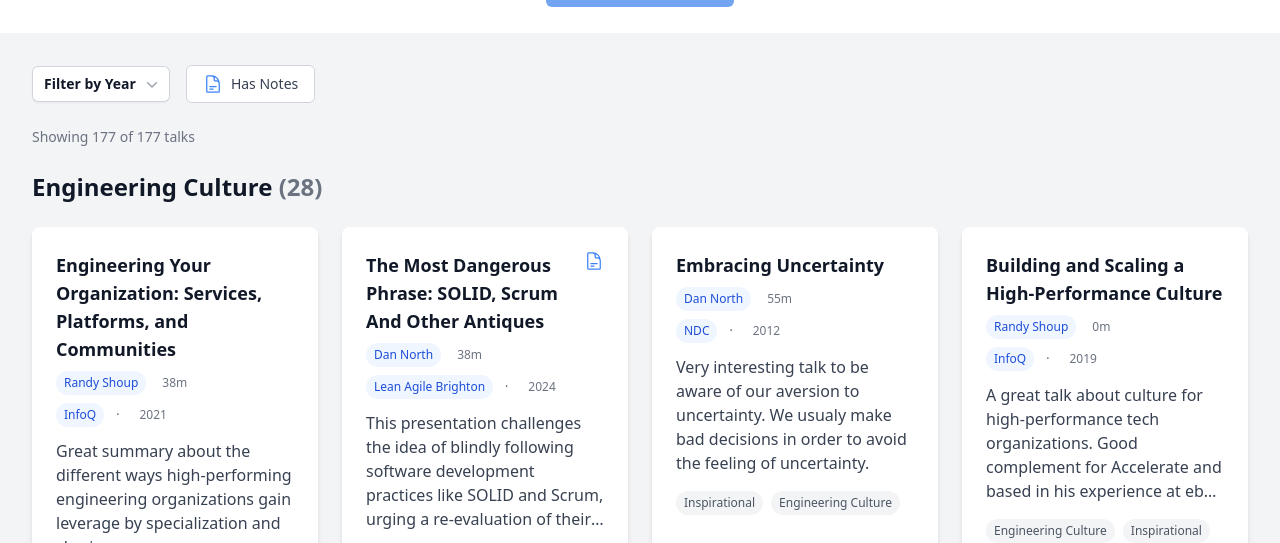
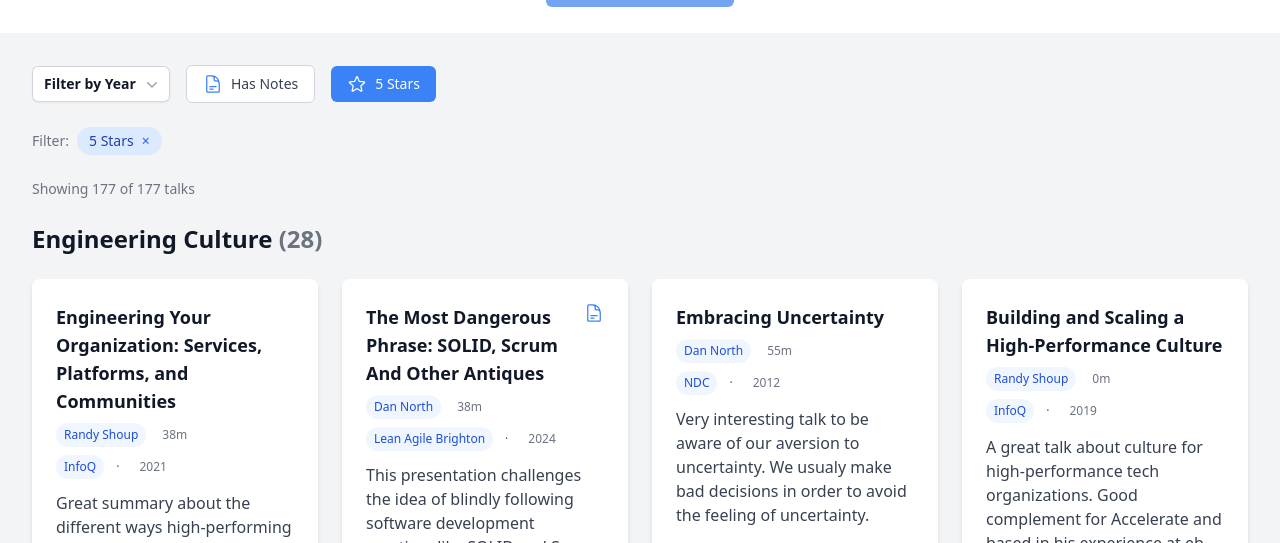
Before and after one commit to eferro/eferro-picks-site, a React (Vite) app: page / in a window 1280 px wide. Shown: the part 257-800 px from the top of the page. Built offline with nearby package versions, Linux system fonts and the light colour scheme; the HTML template or start-up script is replaced by a standard one.

Commit message:
test: add rating filter tests for 5-star feature

```diff
--- a/src/components/TalksList/index.tsx
+++ b/src/components/TalksList/index.tsx
@@ -6,7 +6,7 @@ import { YearFilter, type YearFilterData } from './YearFilter';
 import { useSearchParams, useLocation } from 'react-router-dom';
 import { useScrollPosition } from '../../hooks/useScrollPosition';
 import { hasMeaningfulNotes } from '../../utils/talks';
-import { DocumentTextIcon } from '@heroicons/react/24/outline';
+import { DocumentTextIcon, StarIcon } from '@heroicons/react/24/outline';
 
 function LoadingSpinner() {
   return (
@@ -32,7 +32,8 @@ export function TalksList() {
   const [selectedConference, setSelectedConference] = useState<string | null>(null);
   const [selectedYearFilter, setSelectedYearFilter] = useState<YearFilterData | null>(null);
   const [showOnlyWithNotes, setShowOnlyWithNotes] = useState(() => searchParams.get('hasNotes') === 'true');
-  const { talks, loading, error } = useTalks();
+  const [filterByRating, setFilterByRating] = useState(() => searchParams.get('rating') !== 'all');
+  const { talks, loading, error } = useTalks(filterByRating);
 
   // Add scroll position saving
   useScrollPosition();
@@ -46,6 +47,7 @@ export function TalksList() {
     const year = params.get('year');
     const yearType = params.get('yearType');
     const hasNotes = params.get('hasNotes') === 'true';
+    const rating = params.get('rating');
 
     // Update state from URL
     if (author) setSelectedAuthor(author);
@@ -60,6 +62,7 @@ export function TalksList() {
       setSelectedYearFilter(null);
     }
     setShowOnlyWithNotes(hasNotes);
+    setFilterByRating(rating !== 'all');
   }, [searchParams]);
 
   // Update URL when filters change
@@ -79,6 +82,29 @@ export function TalksList() {
     // Update hasNotes parameter
     if (newValue) {
       params.set('hasNotes', 'true');
+    }
+
+    setSearchParams(params);
+  };
+
+  const handleRatingClick = () => {
+    const newValue = !filterByRating;
+    setFilterByRating(newValue);
+
+    const params = new URLSearchParams();
+
+    // Preserve existing parameters
+    for (const [key, value] of searchParams.entries()) {
+      if (key !== 'rating') {
+        params.set(key, value);
+      }
+    }
+
+    // Update rating parameter
+    if (newValue) {
+      params.set('rating', '5');
+    } else {
+      params.set('rating', 'all');
     }
 
     setSearchParams(params);
@@ -200,10 +226,22 @@ export function TalksList() {
           <DocumentTextIcon className={`h-5 w-5 ${showOnlyWithNotes ? 'text-white' : 'text-blue-500'} mr-2`} />
           Has Notes
         </button>
+        <button
+          onClick={handleRatingClick}
+          aria-label="Toggle Rating filter"
+          className={`inline-flex items-center px-4 py-2 rounded-md text-sm font-medium transition-colors ${
+            filterByRating
+              ? 'bg-blue-500 text-white'
+              : 'bg-white text-gray-700 border border-gray-300 hover:bg-gray-50'
+          }`}
+        >
+          <StarIcon className={`h-5 w-5 ${filterByRating ? 'text-white' : 'text-blue-500'} mr-2`} />
+          {filterByRating ? '5 Stars' : 'All'}
+        </button>
       </div>
 
       {/* Active filters */}
-      {(selectedAuthor || selectedTopics.length > 0 || selectedConference || selectedYearFilter || showOnlyWithNotes) && (
+      {(selectedAuthor || selectedTopics.length > 0 || selectedConference || selectedYearFilter || showOnlyWithNotes || filterByRating) && (
         <div className="mb-6 space-y-3">
           {selectedAuthor && (
             <div className="flex items-center gap-2">
@@ -289,6 +327,20 @@ export function TalksList() {
               </button>
             </div>
           )}
+
+          {filterByRating && (
+            <div className="flex items-center gap-2">
+              <span className="text-sm text-gray-500">Filter:</span>
+              <button
+                className="inline-flex items-center px-3 py-1 rounded-full text-sm bg-blue-100 text-blue-800"
+                onClick={handleRatingClick}
+                aria-label="Remove Rating filter"
+              >
+                5 Stars
+                <span className="ml-2 text-blue-600" aria-hidden="true">×</span>
+              </button>
+            </div>
+          )}
         </div>
       )}
 
--- a/src/hooks/useTalks.ts
+++ b/src/hooks/useTalks.ts
@@ -21,7 +21,7 @@ export interface AirtableItem {
 
 const VALID_RESOURCE_TYPES = ['podcast', 'talk', 'videopodcast'];
 
-export function useTalks() {
+export function useTalks(filterByRating: boolean = false) {
   const [talks, setTalks] = useState<Talk[]>([]);
   const [loading, setLoading] = useState(true);
   const [error, setError] = useState<Error | null>(null);
@@ -34,7 +34,7 @@ export function useTalks() {
           throw new Error('Failed to load talks');
         }
         const data: AirtableItem[] = await response.json();
-        const processedTalks = processTalks(data);
+        const processedTalks = processTalks(data, filterByRating);
         setTalks(processedTalks);
       } catch (err) {
         setError(err instanceof Error ? err : new Error('Unknown error'));
@@ -44,7 +44,7 @@ export function useTalks() {
     };
 
     loadTalks();
-  }, []);
+  }, [filterByRating]);
 
   return { talks, loading, error };
 }
--- a/src/utils/talks.ts
+++ b/src/utils/talks.ts
@@ -29,13 +29,13 @@ export function transformAirtableItemToTalk(item: AirtableItem): Talk {
   };
 }
 
-export function filterTalks(items: AirtableItem[]): AirtableItem[] {
+export function filterTalks(items: AirtableItem[], filterByRating: boolean = false): AirtableItem[] {
   return items.filter(item => {
     // Filter by language (only English for now)
     if (item.language !== 'English') return false;
 
-    // Filter by rating (only high for now)
-    if (item.rating !== 5) return false;
+    // Filter by rating if enabled
+    if (filterByRating && item.rating !== 5) return false;
 
     // Filter by resource type
     if (!item.resource_type || !VALID_RESOURCE_TYPES.includes(item.resource_type.toLowerCase())) {
@@ -46,7 +46,7 @@ export function filterTalks(items: AirtableItem[]): AirtableItem[] {
   });
 }
 
-export function processTalks(items: AirtableItem[]): Talk[] {
-  const filteredItems = filterTalks(items);
+export function processTalks(items: AirtableItem[], filterByRating: boolean = false): Talk[] {
+  const filteredItems = filterTalks(items, filterByRating);
   return filteredItems.map(transformAirtableItemToTalk);
 }
```
Also changed, not shown: 1 other file (tests, documents, lock files or other folders).
